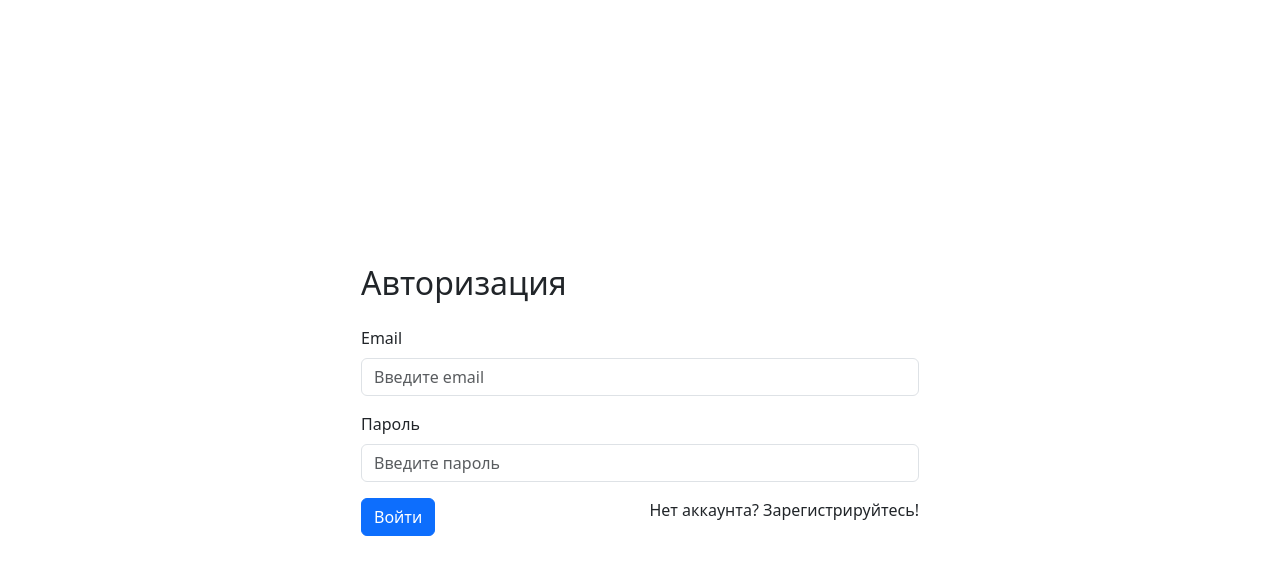
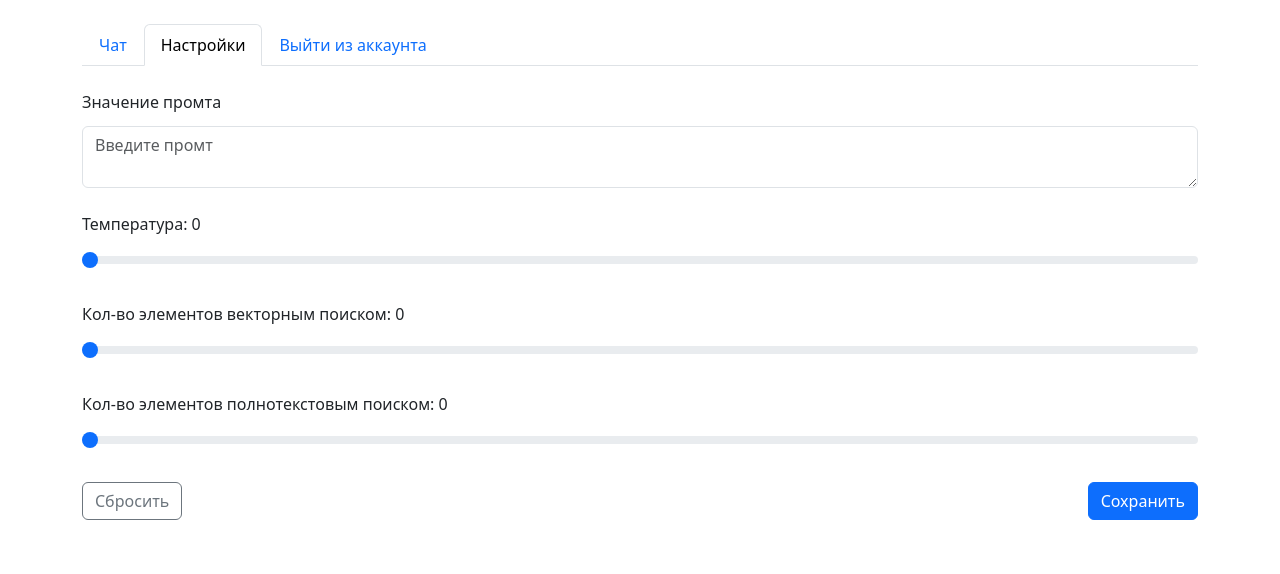
Before and after one commit to andrey-blight/RAG_Petergof_API, a React (Create React App) app in the folder frontend/: page /settings in a window 1280 px wide. Before the commit this address led to /login. Shown: the top 574 px of the page. Built offline with nearby package versions, Linux system fonts and the light colour scheme; no server answers.

Commit message:
Добавил страниц с настройками на frontend

```diff
--- a/frontend/src/App.js
+++ b/frontend/src/App.js
@@ -4,6 +4,7 @@ import RegisterForm from "./components/Register";
 import ChatComponent from "./components/Chat";
 import CreateIndex from "./components/CreateIndex";
 import OcrUpload from "./components/OcrUpload";
+import Settings from "./components/Settings";
 
 function App() {
     const isAuthenticated = localStorage.getItem("access_token") && localStorage.getItem("refresh_token");
@@ -16,6 +17,7 @@ function App() {
                 <Route path="/chat" element={<ChatComponent/>}/>
                 <Route path="/create_index" element={<CreateIndex/>}/>
                 <Route path="/file" element={<OcrUpload/>}/>
+                <Route path="/settings" element={<Settings/>}/>
                 <Route path="*" element={<Navigate to={isAuthenticated ? "/chat" : "/login"}/>}/>
             </Routes>
         </Router>
--- /dev/null
+++ b/frontend/src/api/GetSettings.js
@@ -0,0 +1,28 @@
+import axios from 'axios';
+import {refreshToken} from "./GetToken";
+
+export const getSettings = async (navigate) => {
+    const askUrl = process.env.REACT_APP_API_URL + "/settings";
+
+    const accessToken = localStorage.getItem("access_token");
+    try {
+        const response = await axios.get(askUrl, {
+            headers: {
+                'Authorization': `Bearer ${accessToken}`,
+                'Content-Type': 'application/json'
+            }
+        });
+
+        return response.data;
+    } catch (error) {
+        if (error.response.status === 401) {
+            if (await refreshToken(navigate)) {
+                return await getSettings(navigate);
+            } else {
+                navigate("/login");
+            }
+        } else {
+            console.error('API Error:', error.response?.data || error.message);
+        }
+    }
+};
--- /dev/null
+++ b/frontend/src/api/SendSettings.js
@@ -0,0 +1,27 @@
+import axios from 'axios';
+import {refreshToken} from "./GetToken";
+import {sendStatistic} from "./SendStatistic";
+
+export const sendSettings = async (settings, navigate) => {
+    const askUrl = process.env.REACT_APP_API_URL + "/settings";
+
+    const accessToken = localStorage.getItem("access_token");
+    try {
+        await axios.post(askUrl, settings, {
+            headers: {
+                'Authorization': `Bearer ${accessToken}`,
+                'Content-Type': 'application/json'
+            }
+        });
+    } catch (error) {
+        if (error.response.status === 401) {
+            if (await refreshToken(navigate)) {
+                return await sendStatistic(settings, navigate);
+            } else {
+                navigate("/login");
+            }
+        } else {
+            console.error('API Error:', error.response?.data || error.message);
+        }
+    }
+};
--- a/frontend/src/components/Chat.js
+++ b/frontend/src/components/Chat.js
@@ -90,7 +90,13 @@ const ChatComponent = () => {
             >
                 <Nav.Item>
                     <Nav.Link href="/chat">Чат</Nav.Link>
+
                 </Nav.Item>
+
+                <Nav.Item>
+                    <Nav.Link href="/settings">Настройки</Nav.Link>
+                </Nav.Item>
+
 
                 {showTabs && (
                     <>
--- /dev/null
+++ b/frontend/src/components/Settings.js
@@ -0,0 +1,155 @@
+import React, {useEffect, useState} from "react";
+import {Form, Container, Button} from "react-bootstrap";
+import {useNavigate} from "react-router-dom";
+import Nav from "react-bootstrap/Nav";
+import {isAdmin} from "../api/IsAdmin";
+import {getSettings} from "../api/GetSettings";
+import {sendSettings} from "../api/SendSettings";
+
+const Settings = () => {
+    const [settings, setSettings] = useState({
+        prompt: "",
+        temperature: 0,
+        count_vector: 0,
+        count_fulltext: 0
+    });
+    const navigate = useNavigate();
+    const [showTabs, setShowTabs] = useState(false);
+
+    useEffect(() => {
+        const fetchSettings = async () => {
+            const data = await getSettings(navigate);
+            if (data) {
+                setSettings({
+                    prompt: data.prompt,
+                    temperature: data.temperature,
+                    count_vector: data.count_vector,
+                    count_fulltext: data.count_fulltext
+                });
+            }
+        };
+        fetchSettings();
+        isAdmin(navigate).then(setShowTabs);
+    }, [navigate]);
+
+    const updateSetting = (key, value) => {
+        setSettings(prev => ({
+            ...prev,
+            [key]: value
+        }));
+    };
+
+    const handleSave = async () => {
+        await sendSettings(settings, navigate);
+    };
+
+    return (
+        <Container className="mt-4">
+            <Nav
+                activeKey="/settings"
+                variant="tabs"
+            >
+                <Nav.Item>
+                    <Nav.Link href="/chat">Чат</Nav.Link>
+
+                </Nav.Item>
+
+                <Nav.Item>
+                    <Nav.Link href="/settings">Настройки</Nav.Link>
+                </Nav.Item>
+
+
+                {showTabs && (
+                    <>
+                        <Nav.Item>
+                            <Nav.Link href="/file">Добавить файл</Nav.Link>
+                        </Nav.Item>
+                        <Nav.Item>
+                            <Nav.Link href="/create_index">Создать индекс</Nav.Link>
+                        </Nav.Item>
+                    </>
+                )}
+
+                <Nav.Item>
+                    <Nav.Link href="/login">Выйти из аккаунта</Nav.Link>
+                </Nav.Item>
+            </Nav>
+
+
+            <Form.Group controlId="promptInput" className="mt-4">
+                <Form.Label>Значение промта</Form.Label>
+                <Form.Control
+                    className="mt-1"
+                    as="textarea"
+                    placeholder="Введите промт"
+                    value={settings.prompt}
+                    onChange={(e) => updateSetting('prompt', e.target.value)}
+                />
+            </Form.Group>
+
+            <Form.Group controlId="temperatureInput" className="mt-4">
+                <Form.Label>Температура: {settings.temperature}</Form.Label>
+                <Form.Range
+                    className="mt-1"
+                    min={0}
+                    max={1}
+                    step={0.01}
+                    value={settings.temperature}
+                    onChange={(e) => updateSetting('temperature', e.target.value)}
+                />
+            </Form.Group>
+
+            <Form.Group controlId="vectorInput" className="mt-4">
+                <Form.Label>Кол-во элементов векторным поиском: {settings.count_vector}</Form.Label>
+                <Form.Range
+                    className="mt-1"
+                    min={1}
+                    max={30}
+                    step={1}
+                    value={settings.count_vector}
+                    onChange={(e) => updateSetting('count_vector', e.target.value)}
+                />
+            </Form.Group>
+
+            <Form.Group controlId="vectorInput" className="mt-4">
+                <Form.Label>Кол-во элементов полнотекстовым поиском: {settings.count_fulltext}</Form.Label>
+                <Form.Range
+                    className="mt-1"
+                    min={1}
+                    max={30}
+                    step={1}
+                    value={settings.count_fulltext}
+                    onChange={(e) => updateSetting('count_fulltext', e.target.value)}
+                />
+            </Form.Group>
+
+            <div className="d-flex justify-content-between mt-4">
+                <Button
+                    variant="outline-secondary"
+                    onClick={() =>
+                        setSettings({
+                            prompt: "Вы ассистируете научного руководителя музейного комплекса Петергоф. Ниже вам дан контекст, откуда брать информацию. Разрешено брать сразу несколько текстов. Отвечайте на вопросы, которые он задает. Игнорируйте контекст, если считаете его нерелевантным. Вместе с ответом также напишите название файла и страницу, откуда была взята информация.. Ответь на вопрос: ",
+                            temperature: 0.2,
+                            count_vector: 15,
+                            count_fulltext: 5,
+                        })
+                    }
+                    className="me-2"
+                >
+                    Сбросить
+                </Button>
+
+                <Button
+                    variant="primary"
+                    onClick={handleSave}
+                    className="ms-2"
+                >
+                    Сохранить
+                </Button>
+            </div>
+
+        </Container>
+    );
+};
+
+export default Settings;
```
Also changed, not shown: 1 other file (tests, documents, lock files or other folders).
